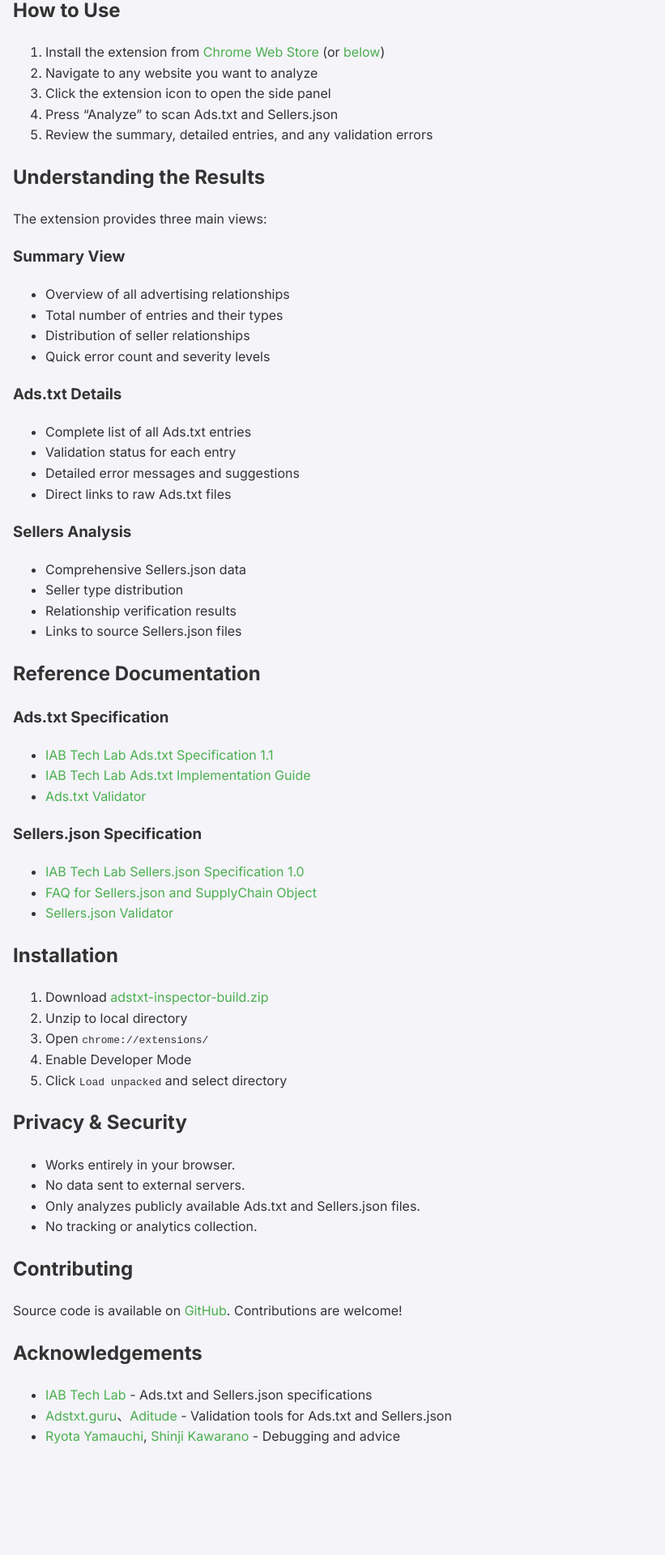
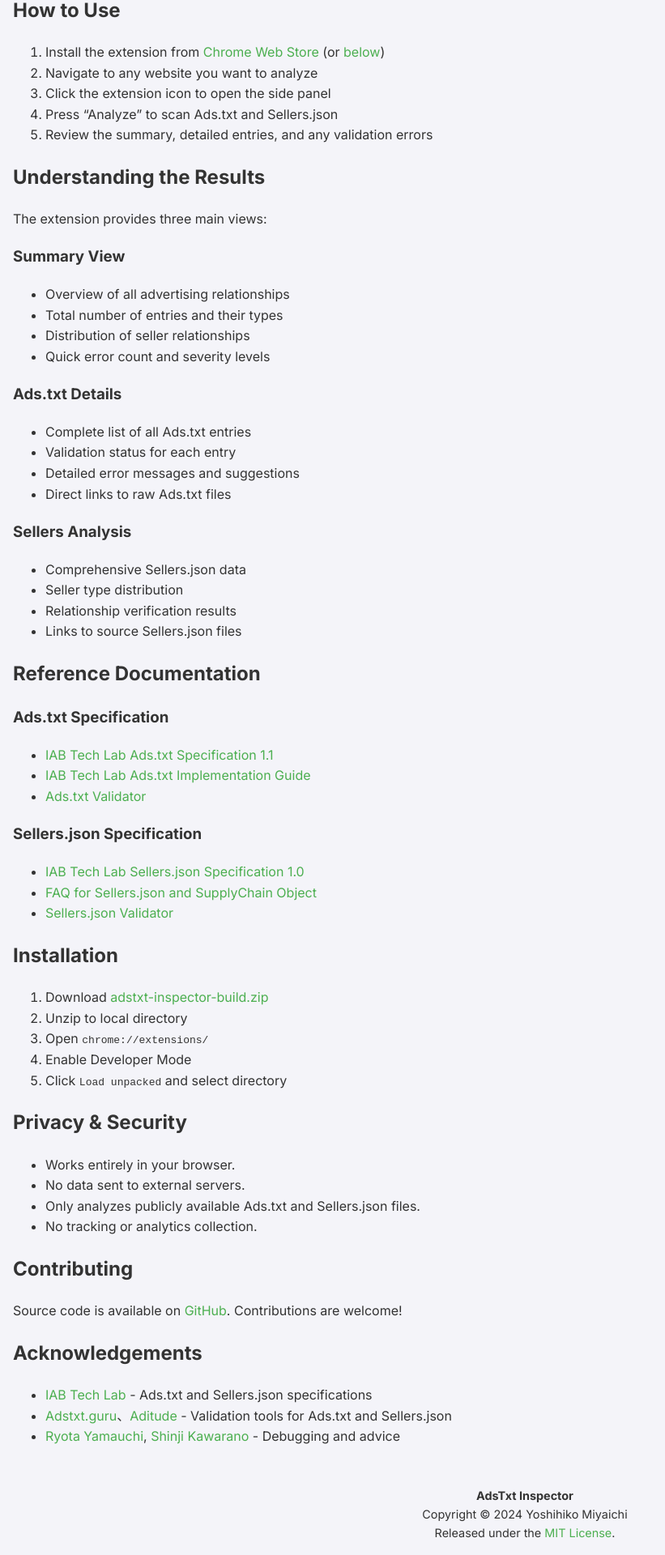
Before and after one commit to miyaichi/adstxt-Inspector, a Jekyll site: the page built from docs/en/index.md, in a window 1280 px wide. Shown: the part 910-2830 px from the top of the page at 81% size, without its empty margins (0-821 px from the left). Built offline with Jekyll 4.4.1, drawn with Linux system fonts in a browser that asks for light colours; before the commit the page ends 2713 px from its top, so only the background shows below that.

Commit message:
Add MIT License and update footer with copyright information

```diff
--- a/docs/_layouts/default.html
+++ b/docs/_layouts/default.html
@@ -22,5 +22,10 @@
         window.location.href = '{{ site.baseurl }}/en/';
       }
     </script>
+    <footer>
+      <p><strong>{{ site.title }}</strong></p>
+      <p>Copyright &copy; 2024 Yoshihiko Miyaichi</p>
+      <p>Released under the <a href="{{ site.baseurl }}/LICENSE">MIT License</a>.</p>
+    </footer>
   </body>
 </html>
--- a/docs/_sass/custom.scss
+++ b/docs/_sass/custom.scss
@@ -77,8 +77,8 @@
 
 // Footer
 footer {
-  background-color: $secondary-color;
-  color: #fff;
+  background-color: $background-color;
+  color: $text-color;
   text-align: center;
   padding: 1rem 0;
   margin-top: 2rem;
```
Also changed, not shown: 1 other file.
